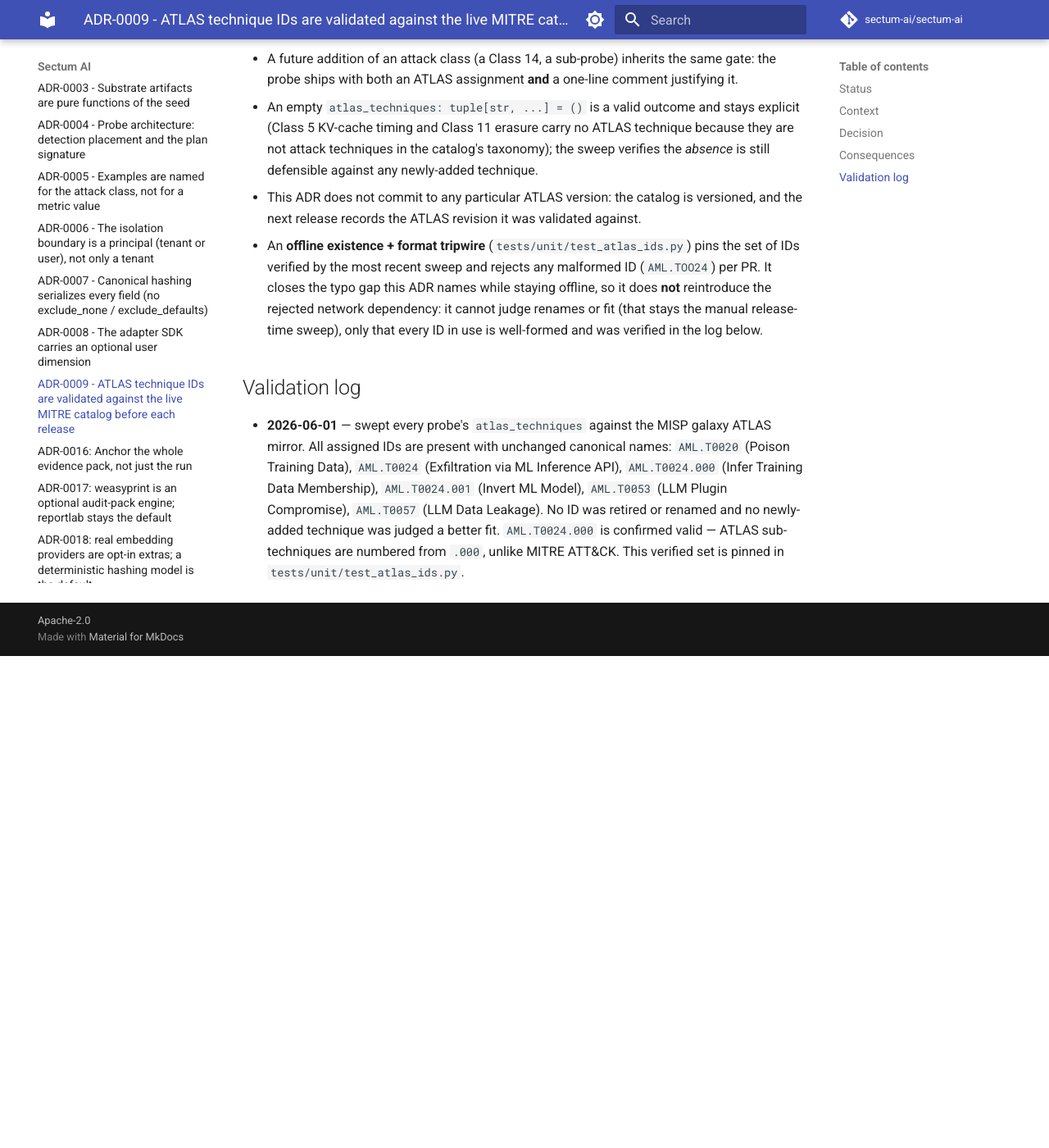
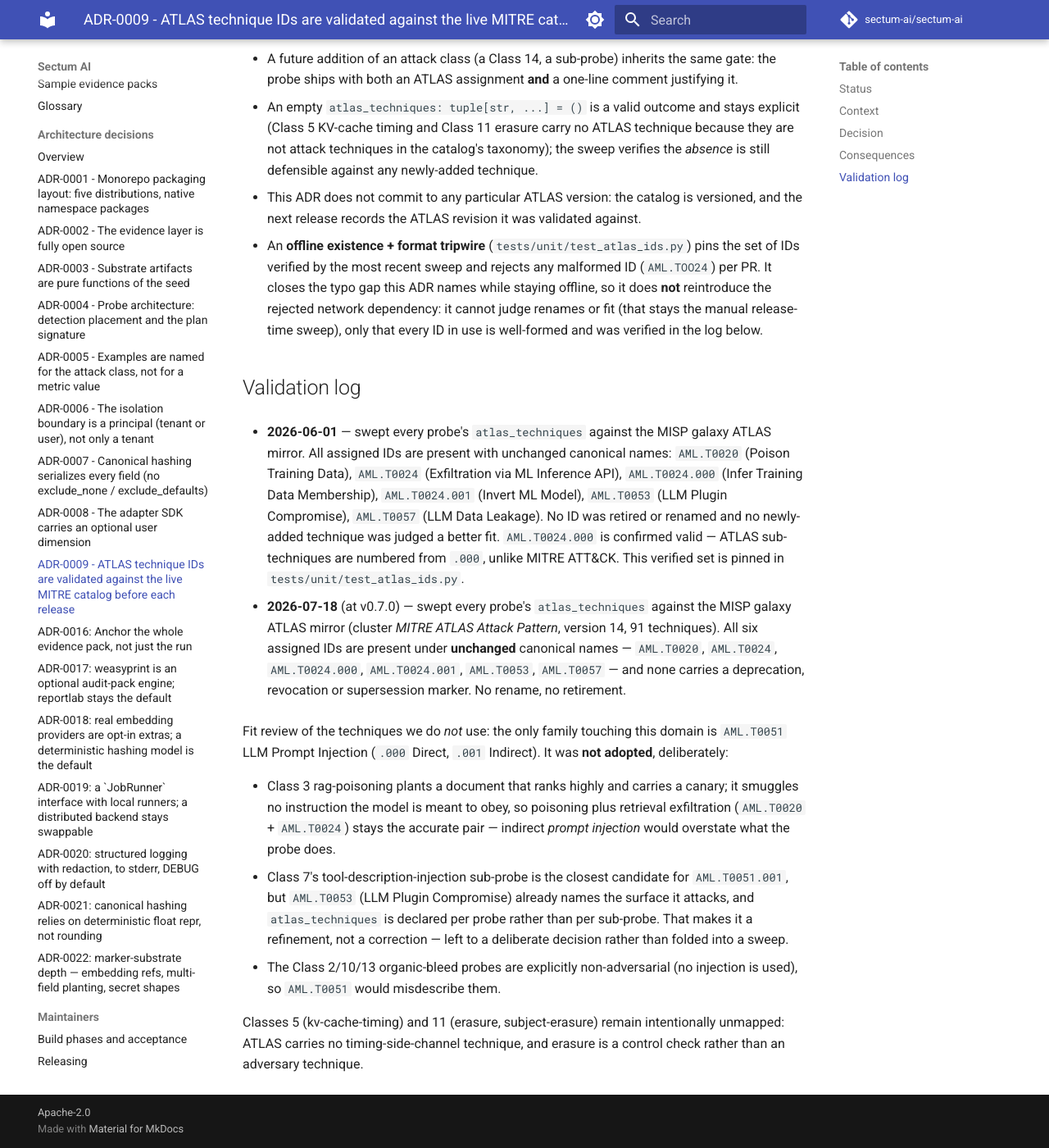
Before and after one commit to sectum-ai/sectum-ai, an MkDocs documentation site: the page built from docs/adr/0009-atlas-technique-review-process.md, in a window 1280 px wide and 1400 px high, scrolled down 1872 px. Shown: the whole window at 82% size. Built offline with MkDocs 1.6.1 and Material for MkDocs 9.7.7, drawn with Linux system fonts in a browser that asks for light colours; comment, search, counter and statistics services are not loaded; before the commit the page ends 2672 px from its top, so only the background shows below that.

Commit message:
docs(adr-0009): record the 2026-07-18 ATLAS sweep — clean, no renames
Runs the manual half of the ADR-0009 release gate that v0.7.0 shipped without: the
automated guard only proves our ids are in the *pinned* verified set, it cannot see an
upstream rename. Swept all six against the MISP galaxy mirror (cluster version 14, 91
techniques).

Result: every id present under an unchanged canonical name, none deprecated, revoked or
superseded. No action needed - the pinned set in tests/unit/test_atlas_ids.py is still
accurate.

Also records the fit half. The one unused family touching this domain is AML.T0051 (LLM
Prompt Injection); the log explains why it was not adopted for rag-poisoning (the planted
document carries no instruction the model is meant to obey) nor for Class 7's
tool-description-injection sub-probe (AML.T0053 already names that surface, and the mapping
is per probe not per sub-probe) - a refinement to decide deliberately, not to fold into a
sweep. Classes 5 and 11 stay intentionally unmapped, with the reason stated.

Deliberately no probe mapping changed: atlas_techniques is stamped onto every Finding and
lands in evidence.json and the audit PDF, so re-mapping alters shipped evidence semantics
and would drift main away from the just-released v0.7.0.

Gates: mkdocs --strict, tests/unit/test_atlas_ids.py 4 passed.

```diff
--- a/docs/adr/0009-atlas-technique-review-process.md
+++ b/docs/adr/0009-atlas-technique-review-process.md
@@ -106,3 +106,30 @@ not a per-PR enforcement.
   fit. `AML.T0024.000` is confirmed valid — ATLAS sub-techniques are numbered
   from `.000`, unlike MITRE ATT&CK. This verified set is pinned in
   `tests/unit/test_atlas_ids.py`.
+
+- **2026-07-18** (at v0.7.0) — swept every probe's `atlas_techniques` against the
+  MISP galaxy ATLAS mirror (cluster *MITRE ATLAS Attack Pattern*, version 14, 91
+  techniques). All six assigned IDs are present under **unchanged** canonical
+  names — `AML.T0020`, `AML.T0024`, `AML.T0024.000`, `AML.T0024.001`,
+  `AML.T0053`, `AML.T0057` — and none carries a deprecation, revocation or
+  supersession marker. No rename, no retirement.
+
+  Fit review of the techniques we do *not* use: the only family touching this
+  domain is `AML.T0051` LLM Prompt Injection (`.000` Direct, `.001` Indirect).
+  It was **not adopted**, deliberately:
+
+  - Class 3 rag-poisoning plants a document that ranks highly and carries a
+    canary; it smuggles no instruction the model is meant to obey, so poisoning
+    plus retrieval exfiltration (`AML.T0020` + `AML.T0024`) stays the accurate
+    pair — indirect *prompt injection* would overstate what the probe does.
+  - Class 7's tool-description-injection sub-probe is the closest candidate for
+    `AML.T0051.001`, but `AML.T0053` (LLM Plugin Compromise) already names the
+    surface it attacks, and `atlas_techniques` is declared per probe rather than
+    per sub-probe. That makes it a refinement, not a correction — left to a
+    deliberate decision rather than folded into a sweep.
+  - The Class 2/10/13 organic-bleed probes are explicitly non-adversarial (no
+    injection is used), so `AML.T0051` would misdescribe them.
+
+  Classes 5 (kv-cache-timing) and 11 (erasure, subject-erasure) remain
+  intentionally unmapped: ATLAS carries no timing-side-channel technique, and
+  erasure is a control check rather than an adversary technique.
```
